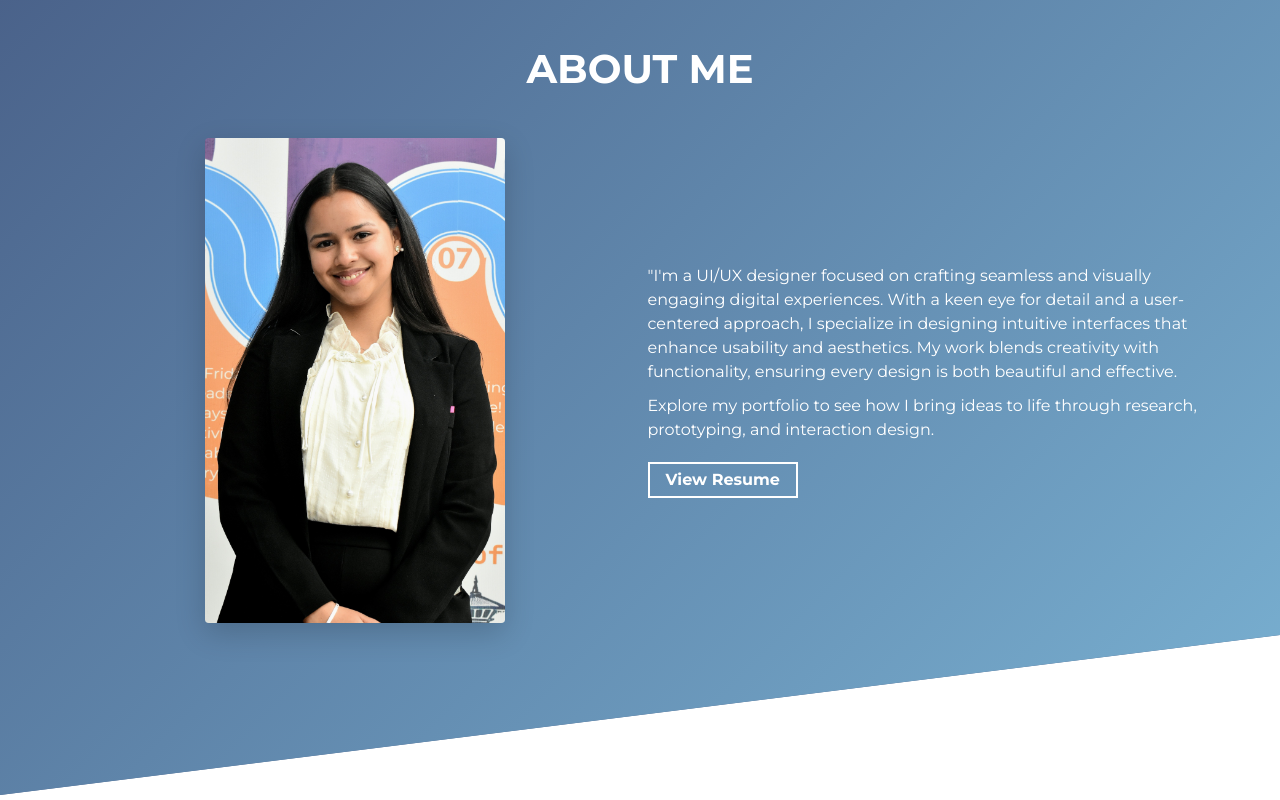
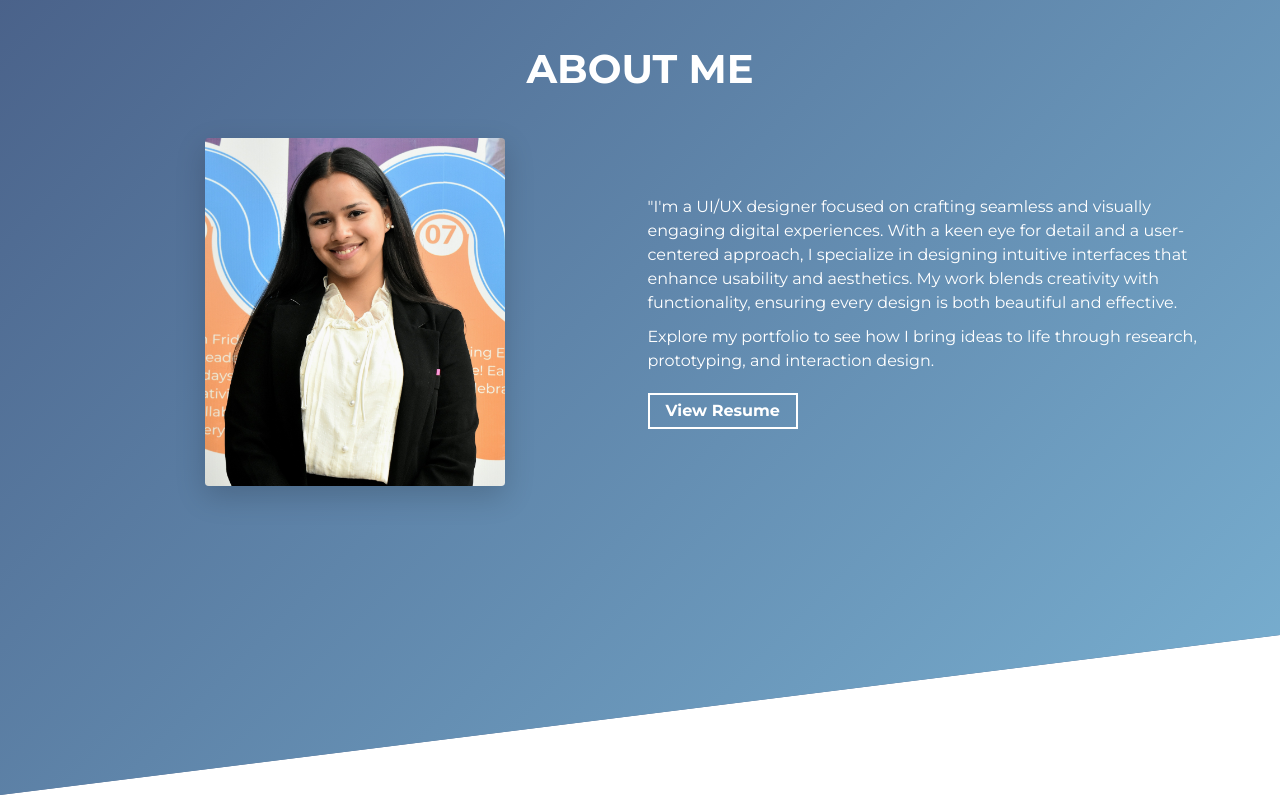
Before and after one commit to sijalkarki31/Portfolio, a website built with Parcel: page src/index.html in a window 1280 px wide. Shown: the part 820-1620 px from the top of the page. Built offline with nearby package versions, Linux system fonts and the light colour scheme.

Commit message:
Update index.html

```diff
--- a/src/index.html
+++ b/src/index.html
@@ -62,7 +62,7 @@
                 class="img-fluid rounded shadow-lg"
                 height="auto"
                 width="300px"
-                src="assets/Photo1.jpg"
+                src="assets/Photo11.jpg"
                 alt="Profile Image"
               />
             </div>
```
